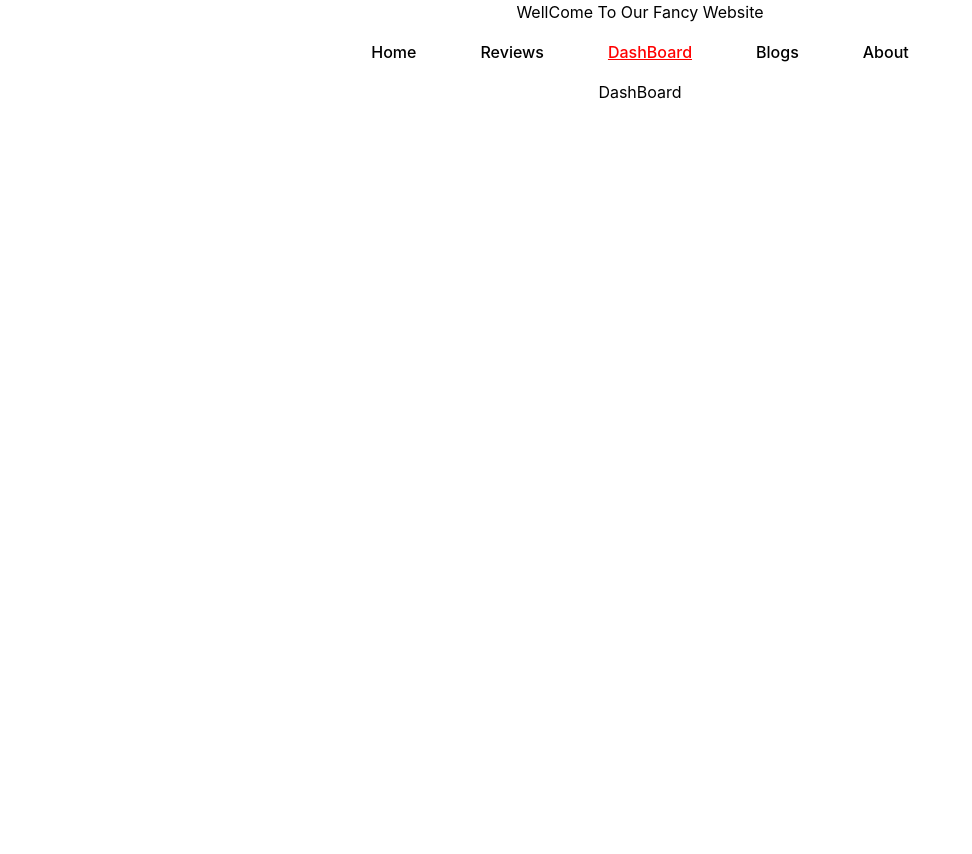
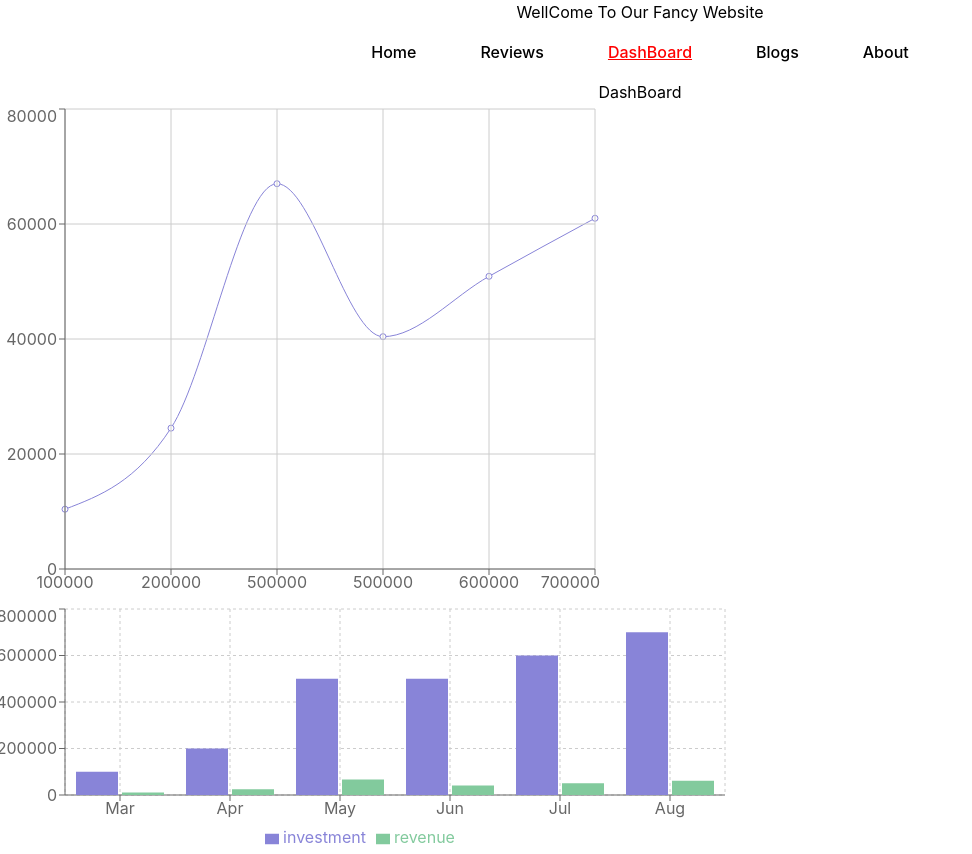
Before and after one commit to abdurrazzakhera/platStataiton, a React (Create React App) app: page /dashboard in a window 1280 px wide. Shown: the whole page, without its empty margins (0-972 px from the left). Before the commit the page ends 800 px from the top, so only its background shows below. Built offline with nearby package versions, Linux system fonts and the light colour scheme.

Commit message:
chart added

```diff
--- /dev/null
+++ b/public/chartData.json
@@ -0,0 +1,38 @@
+[
+    {
+        "month": "Mar",
+        "investment": 100000,
+        "sell": 241,
+        "revenue": 10401
+    },
+    {
+        "month": "Apr",
+        "investment": 200000,
+        "sell": 423,
+        "revenue": 24500
+    },
+    {
+        "month": "May",
+        "investment": 500000,
+        "sell": 726,
+        "revenue": 67010
+    },
+    {
+        "month": "Jun",
+        "investment": 500000,
+        "sell": 529,
+        "revenue": 40405
+    },
+    {
+        "month": "Jul",
+        "investment": 600000,
+        "sell": 601,
+        "revenue": 50900
+    },
+    {
+        "month": "Aug",
+        "investment": 700000,
+        "sell": 670,
+        "revenue": 61000
+    }
+]
--- a/src/components/DashBoard/DashBoard.js
+++ b/src/components/DashBoard/DashBoard.js
@@ -1,13 +1,44 @@
-import React from "react";
-import { LineChart } from "recharts";
+import React, { useEffect, useState } from "react";
+import {
+  Bar,
+  BarChart,
+  CartesianGrid,
+  Legend,
+  Line,
+  LineChart,
+  Tooltip,
+  XAxis,
+  YAxis,
+} from "recharts";
 import "./DashBoard.css";
 
 const DashBoard = () => {
+  const [data, setData] = useState([]);
+  useEffect(() => {
+    fetch("chartData.json")
+      .then((res) => res.json())
+      .then((data) => setData(data));
+  }, []);
   return (
     <div>
       <h1>DashBoard</h1>
       <div>
-        <LineChart></LineChart>
+        <LineChart data={data} width={600} height={500}>
+          <Line type='monotone' dataKey='revenue' stroke='#8884d8'></Line>
+          <CartesianGrid stroke='#ccc' />
+          <XAxis dataKey='investment' />
+          <YAxis />
+          <Tooltip></Tooltip>
+        </LineChart>
+        <BarChart width={730} height={250} data={data}>
+          <CartesianGrid strokeDasharray='3 3' />
+          <XAxis dataKey='month' />
+          <YAxis />
+          <Tooltip />
+          <Legend />
+          <Bar dataKey='investment' fill='#8884d8' />
+          <Bar dataKey='revenue' fill='#82ca9d' />
+        </BarChart>
       </div>
     </div>
   );
```
